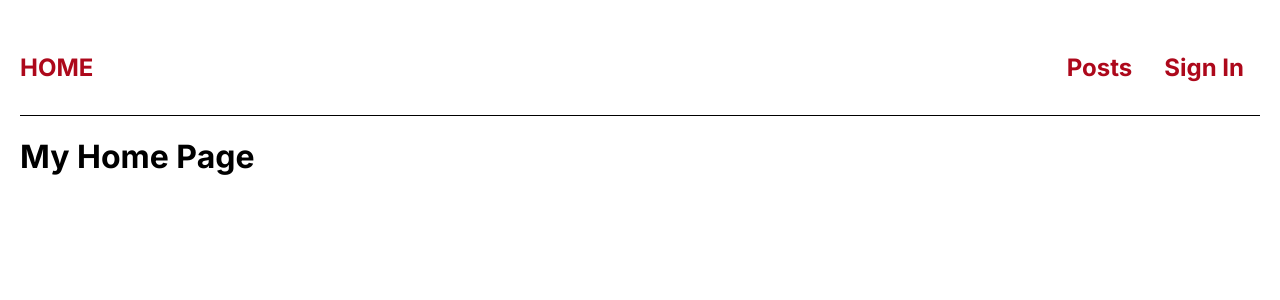
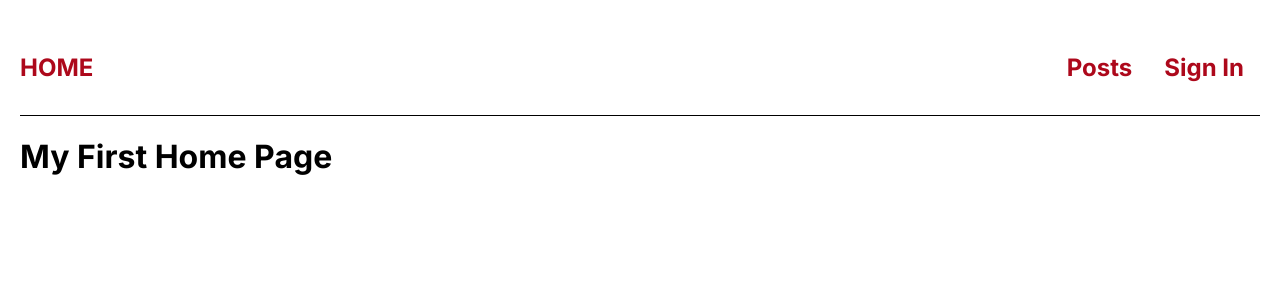
Before and after one commit to LuisSergio/cool-blog, a Next.js app: page / in a window 1280 px wide. Shown: the top 300 px of the page. Built offline with nearby package versions, Linux system fonts and the light colour scheme.

Commit message:
From My Home Page to My First Home Page.

```diff
--- a/app/page.js
+++ b/app/page.js
@@ -1,6 +1,6 @@
 export default function Home()
 {
-  return <h1>My Home Page</h1>
+  return <h1>My First Home Page</h1>
 }
 /*
 import Image from 'next/image'
```
